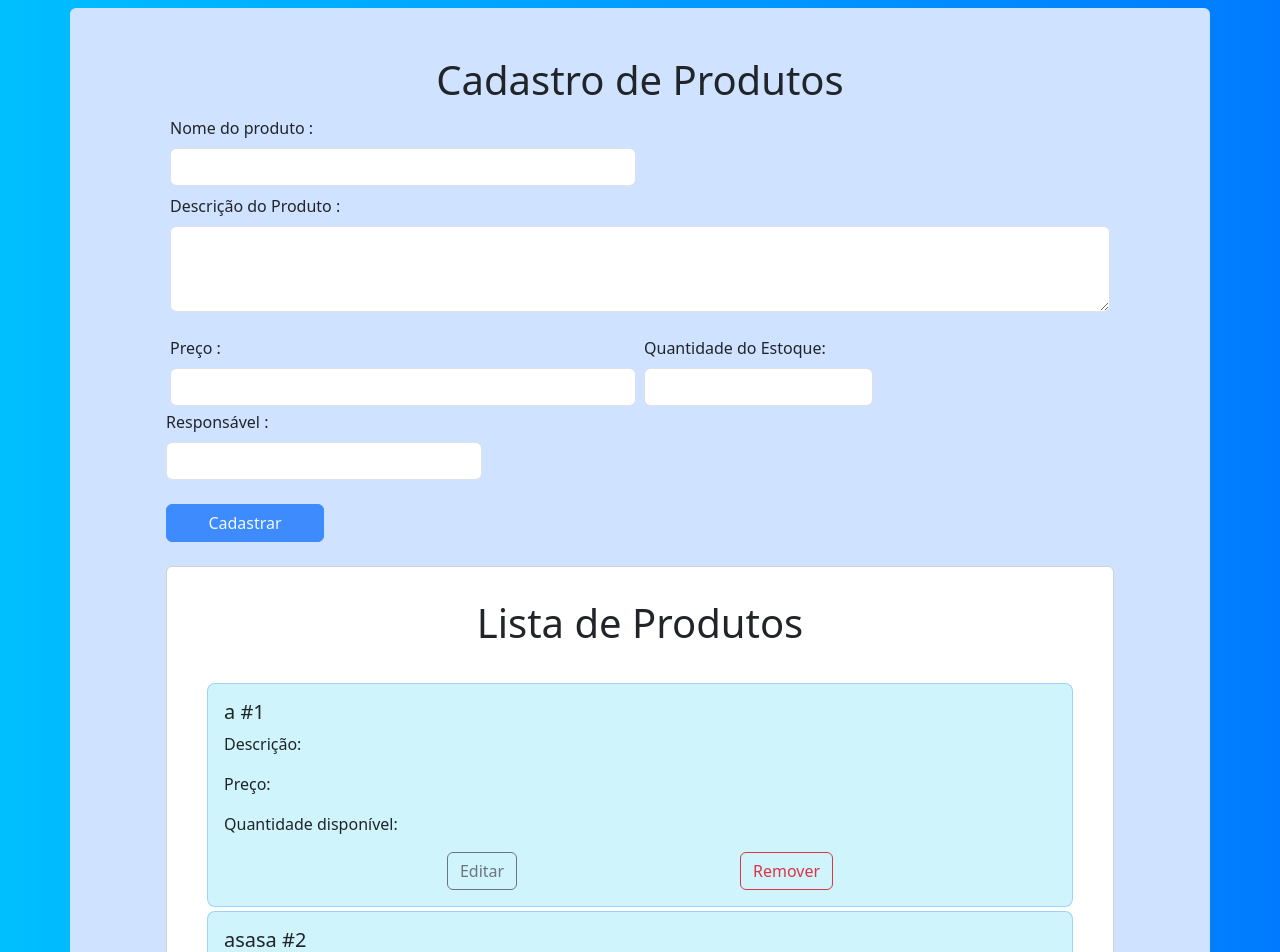
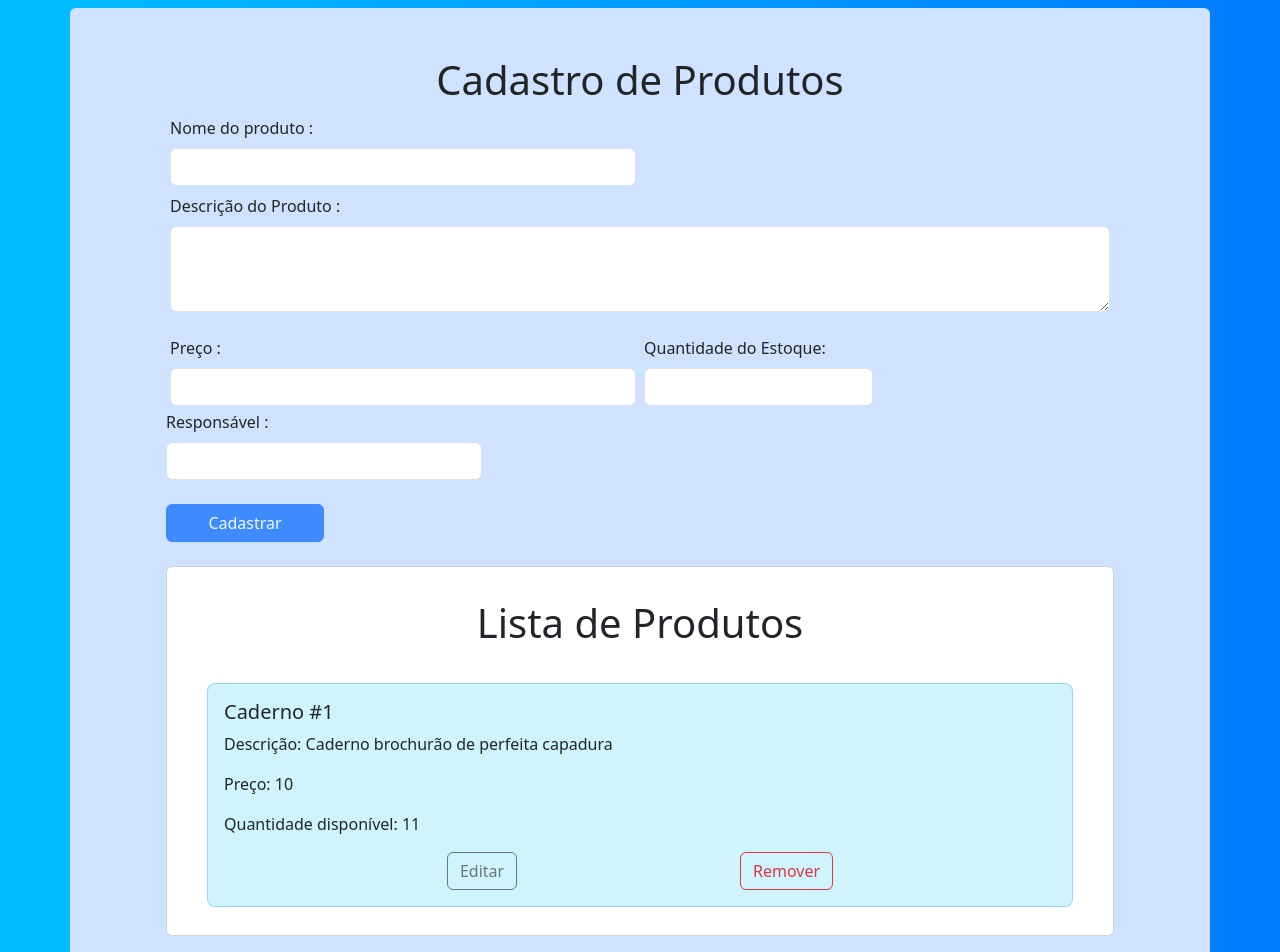
Before and after one commit to rafaelvieiramaximo/Cadastro_Produtos, an Angular app: page / in a window 1280 px wide. Shown: the top 952 px of the page. Built offline with nearby package versions, Linux system fonts and the light colour scheme; data requests are answered from the project's data file.

Commit message:
:exclamation:Validações

```diff
--- a/db.json
+++ b/db.json
@@ -1,36 +1,12 @@
 {
   "product": [
     {
-      "name": "a",
+      "name": "Caderno",
       "id": 1,
-      "description": "",
-      "price": "",
-      "quantidade": "",
-      "responsable": ""
-    },
-    {
-      "name": "asasa",
-      "id": 2,
-      "description": "",
-      "price": "",
-      "quantidade": "",
-      "responsable": ""
-    },
-    {
-      "name": null,
-      "id": 3,
-      "description": "Este código cria uma função chamada gerarTextoAleatorio que recebe um argumento tamanho, que representa o número de caracteres no texto aleatório a ser gerado. A função então itera sobre os caracteres disponíveis e seleciona aleatoriamente caracteres para construir o texto.",
-      "price": null,
-      "quantidade": null,
-      "responsable": null
-    },
-    {
-      "name": "a",
-      "id": 4,
-      "description": "",
-      "price": "",
-      "quantidade": "",
-      "responsable": ""
+      "description": "Caderno brochurão de perfeita capadura",
+      "price": 10,
+      "quantidade": 11,
+      "responsable": "adshflkjsadjfh"
     }
   ]
 }
--- a/src/app/cadatros/cadatros.component.html
+++ b/src/app/cadatros/cadatros.component.html
@@ -8,12 +8,24 @@
                 <label for="exampleFormControlInput1" class="form-label">Nome do produto :</label>
                 <input type="ID" class="form-control" id="name" formControlName="name" />
             </div>
+            <small class="text-danger" *ngIf="isError && name.hasError('required')">
+                *O nome é obrigatório
+            </small>
+            <small class="text-danger" *ngIf="isError && name.hasError('minlength')">
+                *O nome tem que no mínimo ter 4 characteres
+            </small>
         </div>
         <div class="mb-3 p-1">
             <label for="exampleFormControlTextarea1" class="form-label">Descrição do Produto :
             </label>
             <textarea class="form-control" id="descricao" formControlName="description" rows="3"></textarea>
         </div>
+        <small class="text-danger" *ngIf="isError && description.hasError('minlength')">
+            *A descrição deve possuir no mínimo 10 characteres
+        </small>
+        <small class="text-danger" *ngIf="isError && description.hasError('required')">
+            *Esse campo é obrigatório
+        </small>
         <div class="row g-2 p-1">
             <div class="col-md-6">
                 <label for="exampleFormControlInput1" class="form-label">Preço :</label>
--- a/src/app/cadatros/cadatros.component.ts
+++ b/src/app/cadatros/cadatros.component.ts
@@ -1,6 +1,6 @@
 import { Component, Input, OnInit } from '@angular/core';
 import { Product } from '../product';
-import { FormBuilder, FormGroup } from '@angular/forms';
+import { FormBuilder, FormGroup, Validators } from '@angular/forms';
 import { ProductService } from '../product.service';
 
 @Component({
@@ -16,13 +16,15 @@ export class CadatrosComponent implements OnInit {
 
   isEditing: boolean = false;
 
+  isError: boolean = false
+
   constructor(private formBuider: FormBuilder, private service: ProductService) {
 
     this.formGroupProduct = formBuider.group({
-      name: [''],
+      name: ['', [Validators.required, Validators.minLength(4)]],
       id: [''],
-      description: [''],
-      price: [''],
+      description: ['',[Validators.minLength(10), Validators.required] ],
+      price: ['',],
       quantidade: [''],
       responsable: ['']
     })
@@ -38,33 +40,44 @@ export class CadatrosComponent implements OnInit {
     this.loadProduct();
   }
   save() {
+    if (this.formGroupProduct.valid) {
       if (this.isEditing) {
         this.service.update(this.formGroupProduct.value).subscribe({
           next: () => {
             this.loadProduct();
             this.isEditing = false;
             this.formGroupProduct.reset();
+            this.isError = false
           }
-      }
-      )
+        })
       }
       else {
         this.service.save(this.formGroupProduct.value).subscribe({
           next: data => this.products.push(data)
         });
         this.formGroupProduct.reset();
+        this.isError = false
+      }
+    }else{
+      this.isError = true
     }
   }
-
-  delete(product:Product){
+  delete(product: Product) {
     this.service.delete(product).subscribe({
-      next: ()=> this.loadProduct()
+      next: () => this.loadProduct()
     })
   }
 
-  edit(product:Product){
+  edit(product: Product) {
     this.formGroupProduct.setValue(product);
     this.isEditing = true;
   }
 
+  get name(): any {
+    return this.formGroupProduct.get("name")
   }
+
+  get description(): any {
+    return this.formGroupProduct.get("description")
+  }
+}
```
Lines whose indentation alone changed are shown as unchanged.
